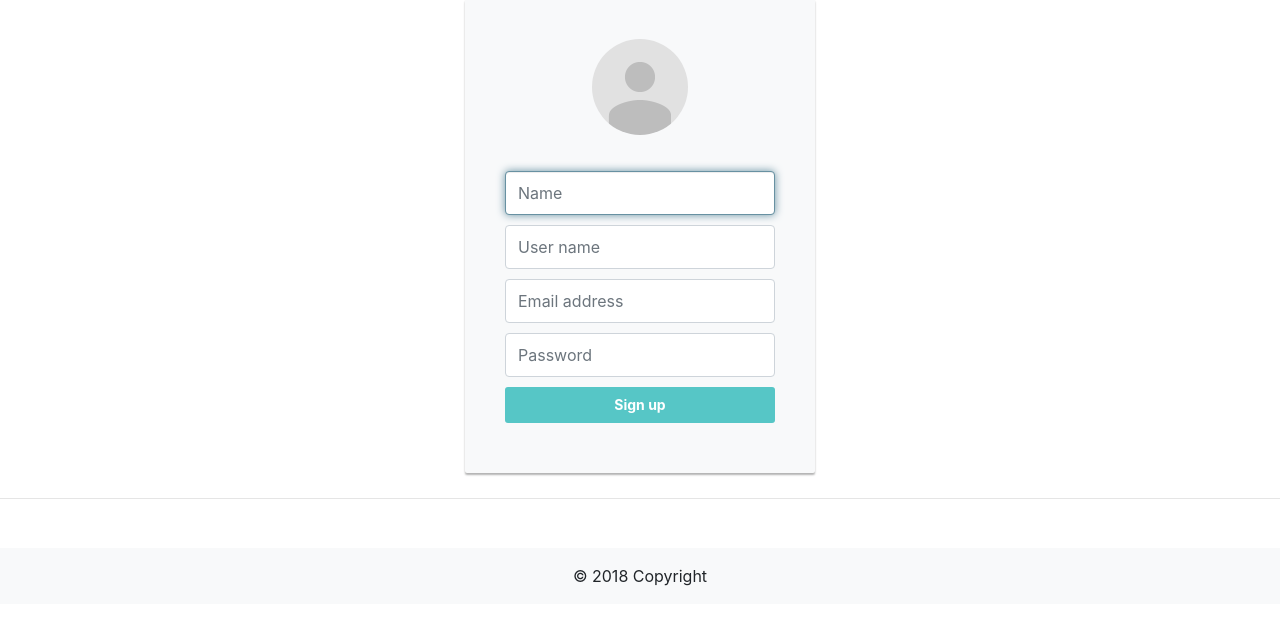
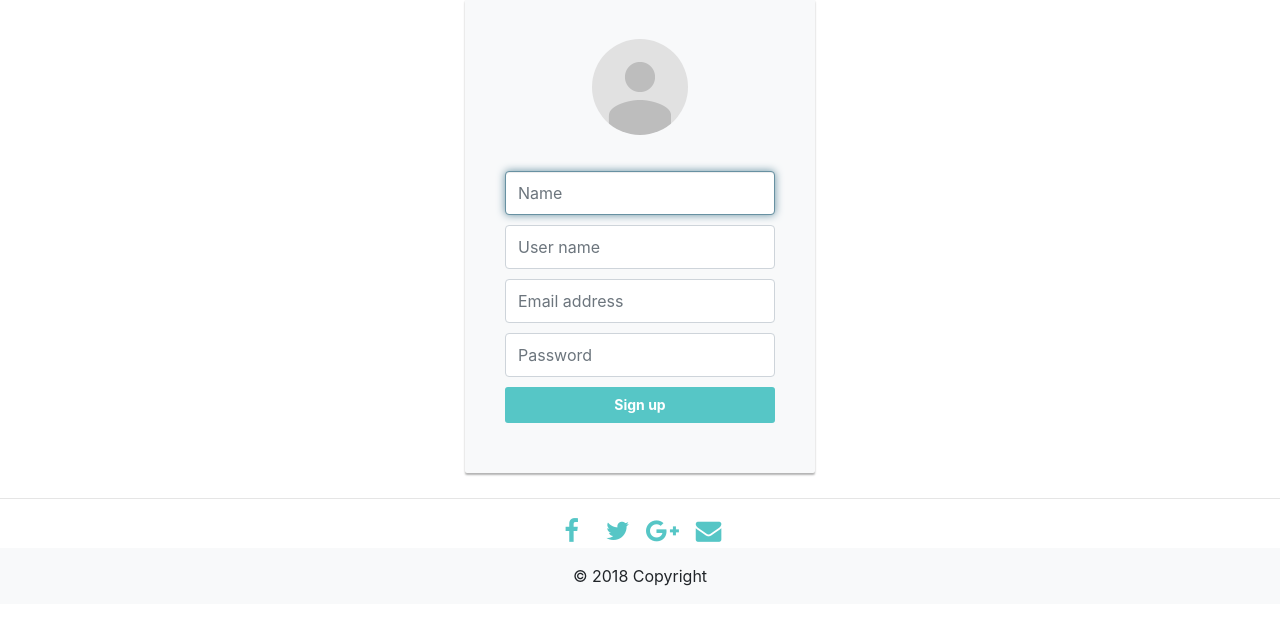
Before and after one commit to majidalimughal/php-quiz, a PHP site: page /signup.php in a window 1280 px wide. Shown: the part 139-764 px from the top of the page. Run offline with PHP 8.4, Linux system fonts and the light colour scheme; some web fonts are replaced.

Commit message:
Update signup.php

```diff
--- a/signup.php
+++ b/signup.php
@@ -7,7 +7,7 @@
     <title>Quiz System</title>
     <link rel="icon" href="assets/img/favicon.png">
     <link rel="stylesheet" href="assets/bootstrap/css/bootstrap.min.css">
-    <link href="assets/css/font-awesome.min.css" rel="stylesheet">
+    <link href="https://stackpath.bootstrapcdn.com/font-awesome/4.7.0/css/font-awesome.min.css" rel="stylesheet" integrity="sha384-wvfXpqpZZVQGK6TAh5PVlGOfQNHSoD2xbE+QkPxCAFlNEevoEH3Sl0sibVcOQVnN" crossorigin="anonymous">
     <link rel="stylesheet" href="assets/css/styles.min.css">
     <script src="assets/js/jquery.min.js"></script>
     <script src="assets/bootstrap/js/bootstrap.min.js"></script>
```
